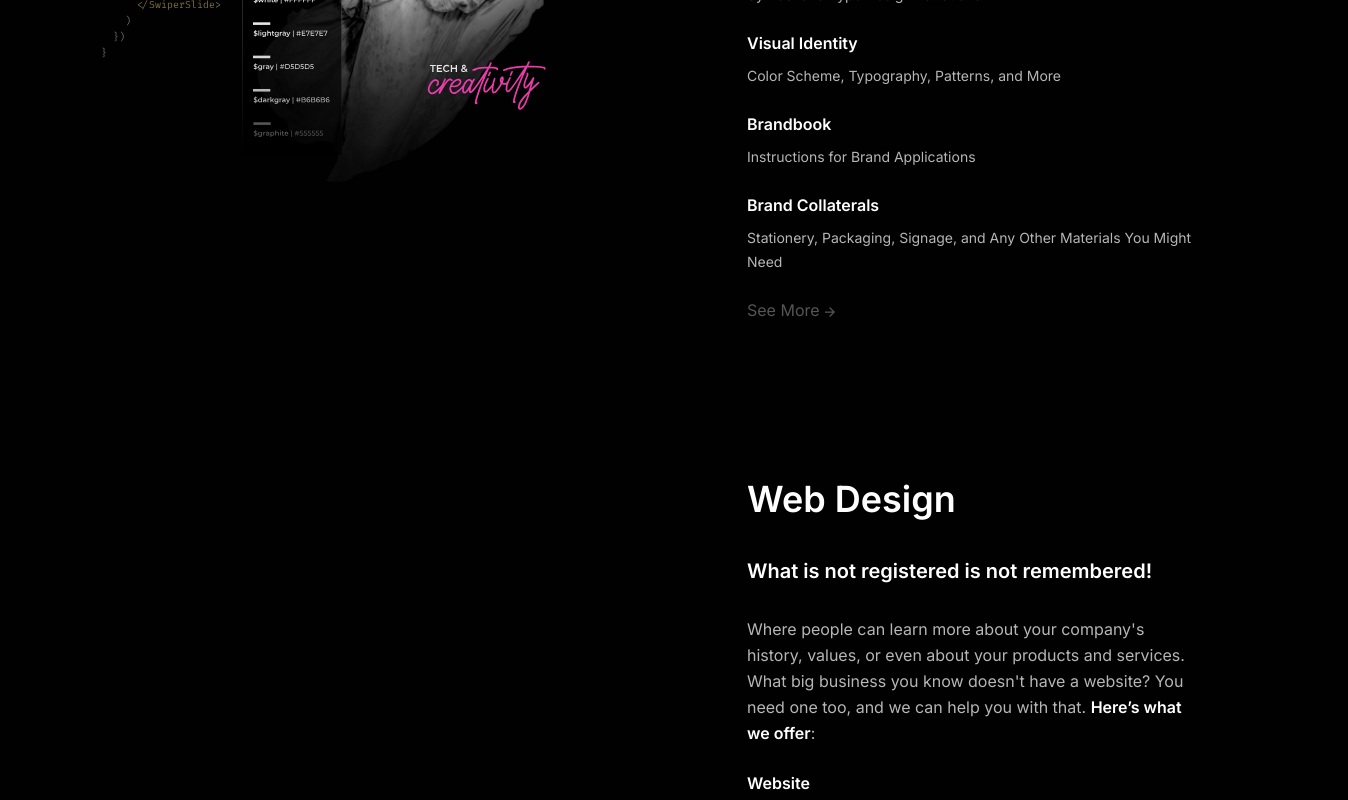
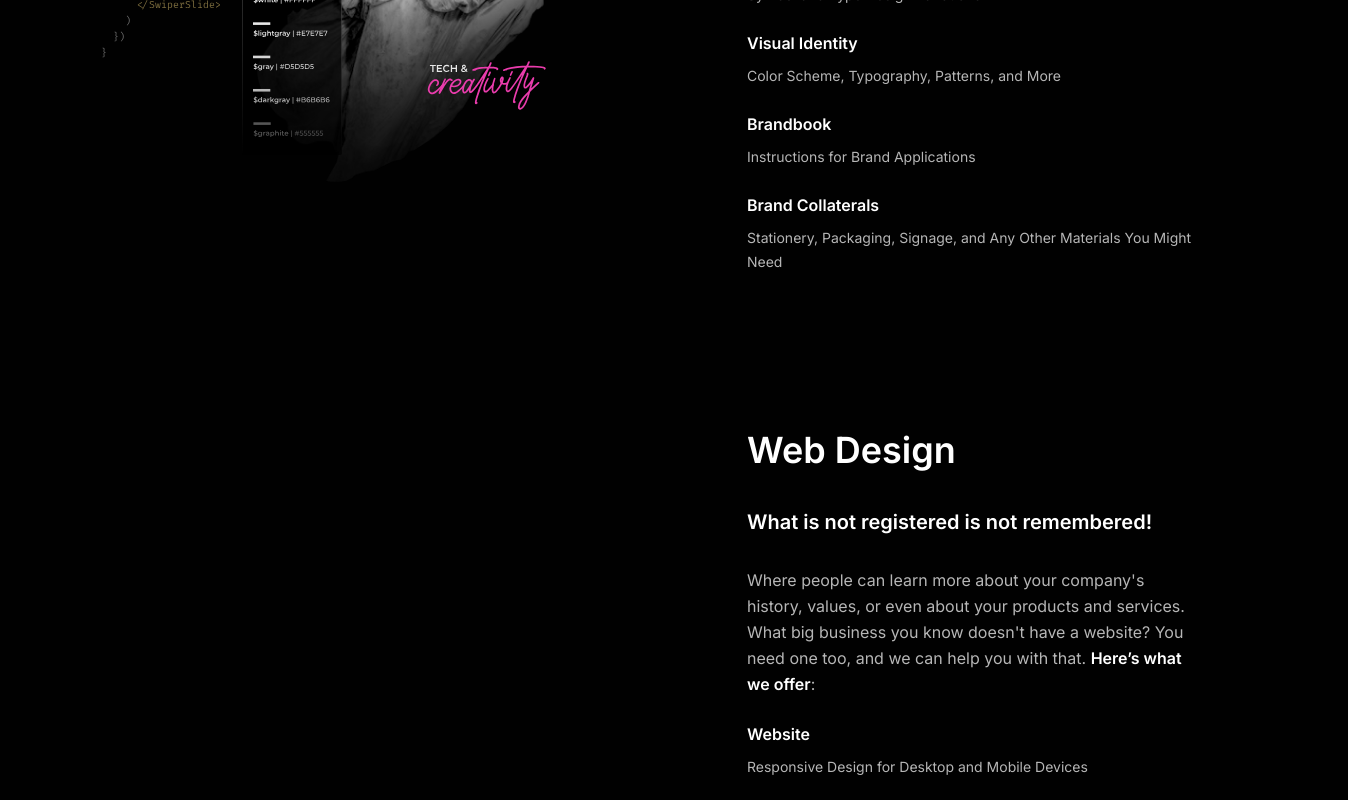
Before and after one commit to brstorm-design/website-brstorm, a Next.js app: page / in a window 1280 px wide. Shown: the part 2292-3092 px from the top of the page, 1348 px wide, since content can reach past the window. Built offline with nearby package versions, Linux system fonts and the light colour scheme.

Commit message:
Deployment for testing

```diff
--- a/src/components/pitch/WhatWeDo/WhatWeDo.module.scss
+++ b/src/components/pitch/WhatWeDo/WhatWeDo.module.scss
@@ -25,6 +25,7 @@
       margin-bottom: 25px;
     }
     a {
+      display: none;
       color: $ghost !important;
       svg {
         margin-left: 5px;
--- a/src/styles/styles.scss
+++ b/src/styles/styles.scss
@@ -11,7 +11,7 @@ body {
   z-index: 1;
   position: relative;
   height: 100%;
-
+  overflow-x: clip;
   &::before {
     content: "";
     position: absolute;
@@ -65,9 +65,9 @@ body {
   }
 }
 
-#__next {
+/* #__next {
   overflow: hidden;
-}
+} */
 
 .grain {
   animation: grain 6s steps(10) infinite;
@@ -75,7 +75,7 @@ body {
   background-repeat: repeat;
   height: 300%;
   left: -100%;
-  opacity: .06;
+  opacity: .04;
   pointer-events: none;
   position: fixed;
   top: -100%;
```
